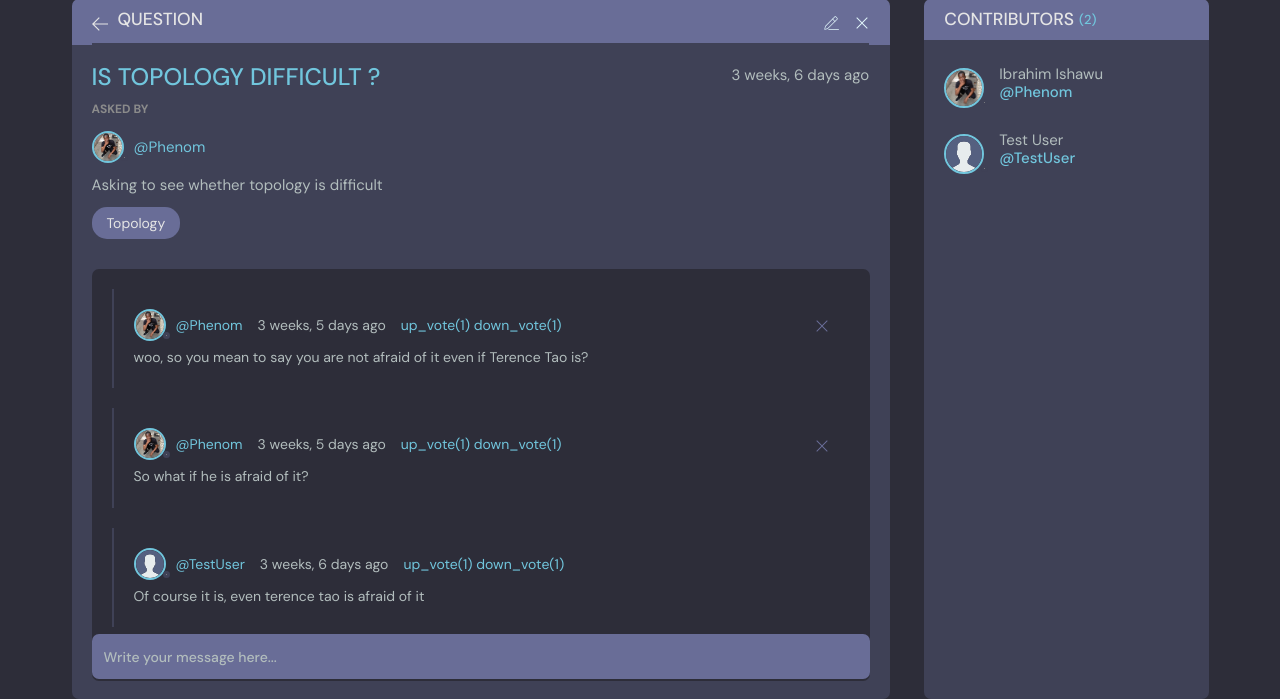
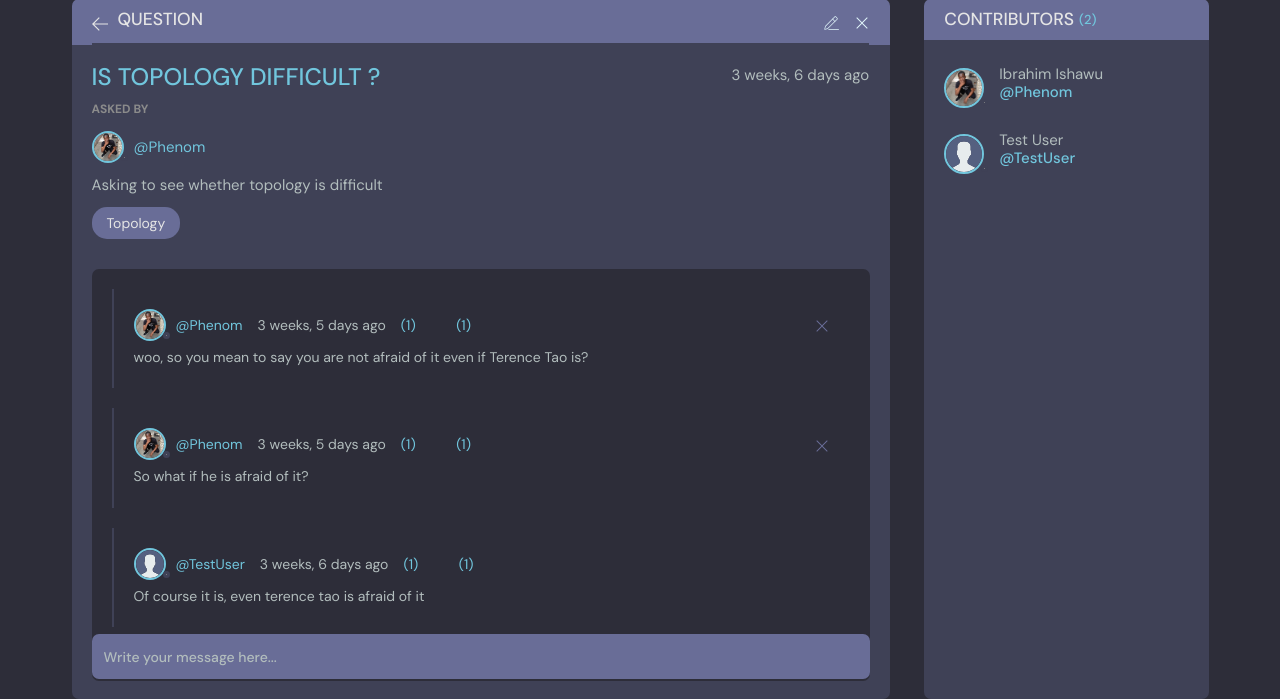
Before and after one commit to Phenom890/tech_spaces, a Django app: page /question/1/view/ in a window 1280 px wide. Shown: the part 105-804 px from the top of the page. Run offline with Django 5.2, Linux system fonts and the light colour scheme; a user stored in the database is signed in; data comes from the database, SQL or seed files in the repository; both versions use the stored data as it was after the commit; some libraries are stand-ins or nearby versions; some web fonts are replaced.

Commit message:
made some enhancements to the project

```diff
--- a/core/templates/core/_activities.html
+++ b/core/templates/core/_activities.html
@@ -31,7 +31,7 @@
                 </div>
               </div>
               <div class="activities__boxContent">
-                <p>answered the question “<a href="room.html">{{ answer.question }}</a>”</p>
+                <p>answered the question “<a href="{% url 'get_question' answer.question.id %}">{{ answer.question }}</a>”</p>
                 <div class="activities__boxRoomContent">
                   {{ answer.body }}
                 </div>
--- a/core/templates/core/all_courses.html
+++ b/core/templates/core/all_courses.html
@@ -27,7 +27,7 @@
           </div>
 
           <div class="topics-page layout__body">
-            <form class="header__search" action='{% url "home" %}'>
+            <form class="header__search" action='{% url "all_courses" %}'>
               <label>
                 <svg version="1.1" xmlns="http://www.w3.org/2000/svg" width="32" height="32" viewBox="0 0 32 32">
                   <title>search</title>
--- a/core/templates/core/question.html
+++ b/core/templates/core/question.html
@@ -118,8 +118,8 @@
                       <span class="thread__date">{{ answer.created | timesince }} ago
                       </span>
                       <div>
-                      <a href="{% url 'up_vote' answer.id %}">up_vote({{ answer.up_votes }})</a>
-                      <a href="{% url 'down_vote' answer.id %}">down_vote({{ answer.down_votes }})</a>
+                      <a href="{% url 'up_vote' answer.id %}">({{ answer.up_votes }})<i class="fas fa-thumbs-up me-4"></i></a>
+                      <a href="{% url 'down_vote' answer.id %}"><i class="fas fa-thumbs-down "></i>({{ answer.down_votes }})</a>
                       </div>
                     </div>
 
--- a/core/views.py
+++ b/core/views.py
@@ -177,7 +177,7 @@ class AllCoursesView(View):
     def get(self, request):
         question_count = Question.objects.all().count()
         query = request.GET.get('query') if request.GET.get('query') else ""
-        courses = Course.objects.filter(name=query)
+        courses = Course.objects.filter(name__icontains=query)
 
         context = {
             'courses': courses,
--- a/user_authentication/templates/user_authentication/login.html
+++ b/user_authentication/templates/user_authentication/login.html
@@ -67,7 +67,7 @@
 
             <div class="auth__action">
               <p>Haven't signed up yet?</p>
-              <a href="{% url 'register' %}" class="btn btn--link">Sign Up</a>
+              <a href="{% url 'register' %}" class="btn btn--dark">Sign Up</a>
             </div>
           </div>
         </div>
--- a/user_authentication/templates/user_authentication/password_reset.html
+++ b/user_authentication/templates/user_authentication/password_reset.html
@@ -59,6 +59,7 @@
                 </svg>
                 Reset
               </button>
+              <a class="btn btn--dark" href="{{ request.META.HTTP_REFERER }}">Cancel</a>
             </form>
           </div>
         </div>
--- a/user_authentication/templates/user_authentication/register.html
+++ b/user_authentication/templates/user_authentication/register.html
@@ -64,7 +64,7 @@
 
             <div class="auth__action">
               <p>Already have an account?</p>
-              <a href="{% url 'login' %}" class="btn btn--link">Log In</a>
+              <a href="{% url 'login' %}" class="btn btn--dark">Log In</a>
             </div>
           </div>
         </div>
```
Also changed, not shown: db.sqlite3.
